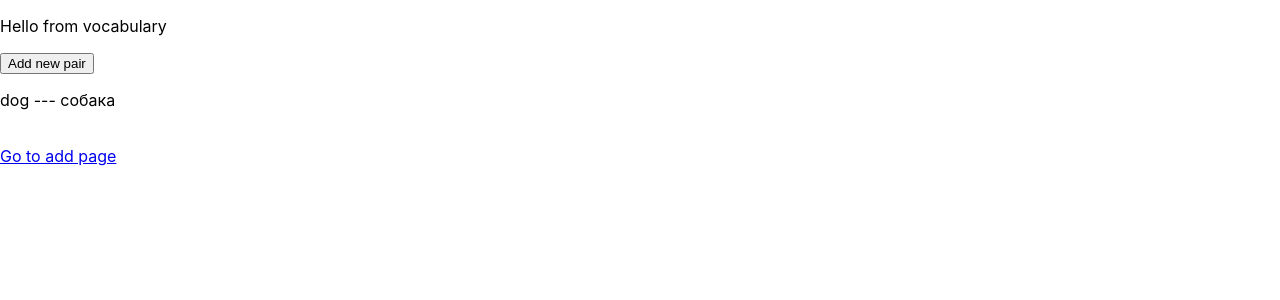
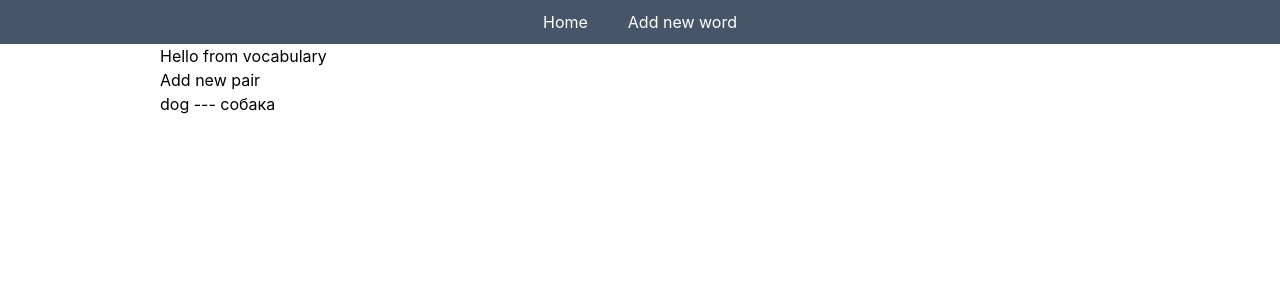
Before and after one commit to MaxPyvovarov/React-vocabulary, a React (Create React App) app: page / in a window 1280 px wide. Shown: the top 300 px of the page. Built offline with nearby package versions, Linux system fonts and the light colour scheme.

Commit message:
Tailwind + navbar added

```diff
--- a/package.json
+++ b/package.json
@@ -12,6 +12,7 @@
     "react-router-dom": "^6.4.1",
     "react-scripts": "5.0.1",
     "redux-thunk": "^2.4.1",
+    "sass": "^1.55.0",
     "web-vitals": "^2.1.4"
   },
   "scripts": {
@@ -37,5 +38,10 @@
       "last 1 firefox version",
       "last 1 safari version"
     ]
+  },
+  "devDependencies": {
+    "autoprefixer": "^10.4.12",
+    "postcss": "^8.4.16",
+    "tailwindcss": "^3.1.8"
   }
 }
--- /dev/null
+++ b/postcss.config.js
@@ -0,0 +1,6 @@
+module.exports = {
+  plugins: {
+    tailwindcss: {},
+    autoprefixer: {},
+  },
+}
--- /dev/null
+++ b/src/components/Navbar/Navbar.jsx
@@ -0,0 +1,19 @@
+import React from 'react';
+import {NavLink} from 'react-router-dom';
+
+import styles from './Navbar.module.scss';
+
+export default function Navbar() {
+	return (
+		<div className={styles.navbar}>
+			<ul className={styles.list}>
+				<li className={styles.listItem}>
+					<NavLink to='/'>Home</NavLink>
+				</li>
+				<li className={styles.listItem}>
+					<NavLink to='/add'>Add new word</NavLink>
+				</li>
+			</ul>
+		</div>
+	);
+}
--- /dev/null
+++ b/src/components/Navbar/Navbar.module.scss
@@ -0,0 +1,15 @@
+.navbar {
+	@apply w-full bg-slate-600 shadow-sm py-2.5 px-5;
+}
+
+.list {
+	@apply flex gap-10 justify-center;
+}
+
+.listItem {
+	@apply text-white ease-in-out duration-300;
+
+	&:hover {
+		@apply scale-125;
+	}
+}
--- a/src/components/Vocabulary/Vocabulary.jsx
+++ b/src/components/Vocabulary/Vocabulary.jsx
@@ -1,22 +1,24 @@
 import React from 'react';
-import {NavLink} from 'react-router-dom';
 import {connect} from 'react-redux';
 import {testRedux} from '../../store/actions/vocabulary';
 
+import styles from './Vocabulary.module.scss';
+import Navbar from '../Navbar/Navbar';
+
 const Vocabulary = props => {
-	console.log(props);
 	return (
-		<div>
-			<p>Hello from vocabulary</p>
+		<>
+			<Navbar />
+			<div className={styles.container}>
+				<p className={styles.greet}>Hello from vocabulary</p>
 				<button onClick={props.testRedux}>Add new pair</button>
 				{props.vocabulary.map(pair => (
 					<p key={pair.id}>
 						{pair.eng} --- {pair.ukr}
 					</p>
 				))}
-			<br></br>
-			<NavLink to='/add'>Go to add page</NavLink>
 			</div>
+		</>
 	);
 };
 
--- /dev/null
+++ b/src/components/Vocabulary/Vocabulary.module.scss
@@ -0,0 +1,7 @@
+.container {
+	@apply w-3/4 mx-auto;
+}
+
+.greet {
+	@appl;
+}
--- a/src/index.css
+++ b/src/index.css
@@ -1,3 +1,7 @@
+@tailwind base;
+@tailwind components;
+@tailwind utilities;
+
 body {
 	margin: 0;
 	font-family: -apple-system, BlinkMacSystemFont, 'Segoe UI', 'Roboto', 'Oxygen',
--- /dev/null
+++ b/tailwind.config.js
@@ -0,0 +1,8 @@
+/** @type {import('tailwindcss').Config} */
+module.exports = {
+	content: ['./src/**/*.{js,jsx,ts,tsx}'],
+	theme: {
+		extend: {},
+	},
+	plugins: [],
+};
```
Also changed, not shown: 1 other file (tests, documents, lock files or other folders). Lines whose indentation alone changed are shown as unchanged.
